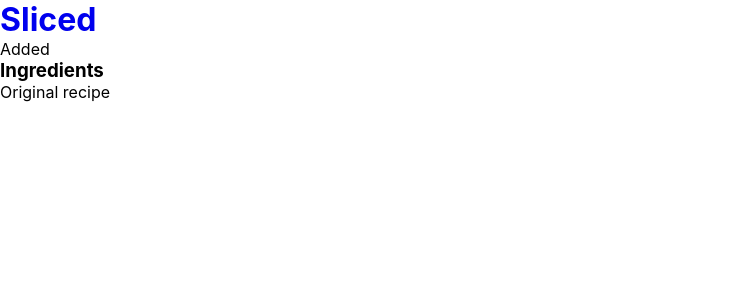
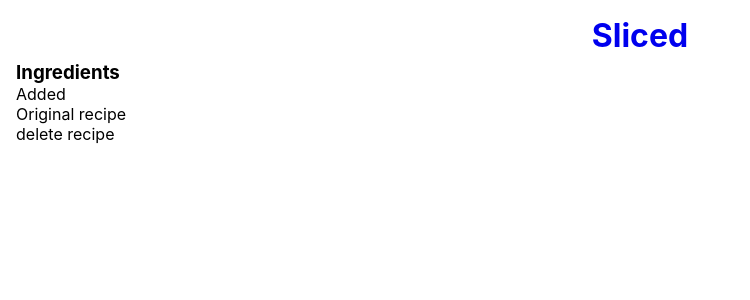
Before and after one commit to rachelrly/sliced-client, a React (Create React App) app: page /recipe/1 in a window 1280 px wide. Shown: the top 300 px of the page, without its empty margins (0-750 px from the left). Built offline with nearby package versions, Linux system fonts and the light colour scheme; no server answers.

Commit message:
lazy delete implemented

```diff
--- a/src/App.js
+++ b/src/App.js
@@ -13,9 +13,7 @@ class App extends Component {
   render() {
     return (
       <div className="App">
-        <header>
-          <Header />
-        </header>
+        <Header />
         <main>
           <Switch>
             <Route
--- a/src/components/AddRecipe/AddRecipe.js
+++ b/src/components/AddRecipe/AddRecipe.js
@@ -1,11 +1,43 @@
 import React from 'react';
-
+import UserRecipesApiService from '../../services/user-recipes-api-service';
 import '../Form.css';
 
-function AddRecipe() {
+function AddRecipe(props) {
+
+    const handleAddRecipe = (e) => {
+        e.preventDefault();
+
+        const ingredients = [
+            {
+                title: e.target.ingredients.value,
+                description: 'this is a description',
+                amount_str: '1 TBSP'
+            },
+            {
+                title: e.target.ingredients.value,
+                description: 'this is a second description',
+                amount_str: '1 tsp'
+            },
+            {
+                title: e.target.ingredients.value,
+                description: 'this is a third description',
+                amount_str: '1/2 Cup'
+            },
+        ]
+
+        const recipe = {
+            url: e.target.url.value,
+            title: e.target.title.value,
+            ingredients
+        }
+
+        UserRecipesApiService.createRecipe(recipe)
+            .then(props.history.push('/recipes'))
+    }
+
     return (
-        <section className='Login_section'>
-            <form className='Login_form'>
+        <section className='AddRecipe_section'>
+            <form className='AddRecipe_form' onSubmit={handleAddRecipe}>
                 <label htmlFor='title'>Title</label>
                 <input name='title' type='text' />
 
--- a/src/components/Header/Header.css
+++ b/src/components/Header/Header.css
@@ -0,0 +1,6 @@
+header {
+    width: 100%;
+    height: 45px;
+    text-align: center;
+    padding: 1rem;
+}
--- a/src/components/Header/Header.js
+++ b/src/components/Header/Header.js
@@ -1,11 +1,15 @@
 import React from 'react';
 import { Link } from 'react-router-dom';
+import './Header.css'
+
 function Header() {
     return (
-        <Link to='/'>
-            <h1>Sliced</h1>
-        </Link>
+        <header>
+            <Link to='/'>
+                <h1>Sliced</h1>
+            </Link>
+        </header>
     )
 }
 
-export default Header
+export default Header;
--- a/src/components/RecipeList/RecipeList.css
+++ b/src/components/RecipeList/RecipeList.css
@@ -1,5 +1,6 @@
 section {
-    width: 100%;
+    width: 90%;
+    padding: 1rem;
     height: 100%;
     display: flex;
     flex-direction: column;
@@ -17,7 +18,7 @@ section {
 }
 
 .recipe_list div {
-    width: inherit;
+    max-width: 90%;
     display: flex;
-    flex-direction: row;
+    flex-direction: column;
 }
--- a/src/components/RecipeList/RecipeList.js
+++ b/src/components/RecipeList/RecipeList.js
@@ -22,6 +22,7 @@ class RecipeList extends Component {
                 })
 
             })
+            .catch(err => console.log(err.message))
 
 
     }
--- a/src/components/RecipePage/RecipePage.js
+++ b/src/components/RecipePage/RecipePage.js
@@ -32,17 +32,24 @@ class RecipePage extends Component {
 
     }
 
+    deleteRecipe(id) {
+        UserRecipesApiService.deleteRecipe(id)
+            .then(this.props.history.push('/recipes'))
+    }
+
     render() {
 
         return (
             <section className='recipe_full'>
                 <h2>{this.state.title}</h2>
-                <p className='date'>Added {this.state.date_created}</p>
+
                 <h3>Ingredients</h3>
                 <ul className='ingredients_wrapper'>
                     <RecipePageIngredients ingredients={this.state.ingredients} />
                 </ul>
+                <p className='date'>Added {this.state.date_created}</p>
                 <a target='_blank' href={this.state.url} rel="noopener noreferrer"><p className='url'>Original recipe</p></a>
+                <p onClick={() => this.deleteRecipe(this.state.recipe_id)}>delete recipe</p>
             </section>
         )
     }
--- a/src/components/RecipePage/RecipePageIngredients.js
+++ b/src/components/RecipePage/RecipePageIngredients.js
@@ -4,7 +4,6 @@ import React from 'react'
 /*This component takes in an array of ingredients and renders them as list items*/
 
 function RecipePageIngredients(props) {
-    console.log(props.ingredients)
     return (
         <>
             {props.ingredients.map(ing => {
--- a/src/services/user-recipes-api-service.js
+++ b/src/services/user-recipes-api-service.js
@@ -16,10 +16,26 @@ const UserRecipesApiService = {
             .then(res => {
                 const { created, id, original_url, title } = res[0];
                 const fullRecipe = { created, id, original_url, title, ingredients: res[1] }
-
                 return fullRecipe
             })
             .catch(err => console.log(err))
+    },
+    createRecipe(recipe) {
+        return fetch(`${config.API_ENDPOINT}/recipes`, {
+            method: 'POST',
+            headers: {
+                'Content-Type': 'application/json'
+            },
+            body: JSON.stringify(recipe)
+        })
+    },
+    deleteRecipe(id) {
+        return fetch(`${config.API_ENDPOINT}/recipes/${id}`, {
+            method: 'DELETE',
+            headers: {
+                'Content-Type': 'application/json'
+            }
+        })
     }
 }
 
```
